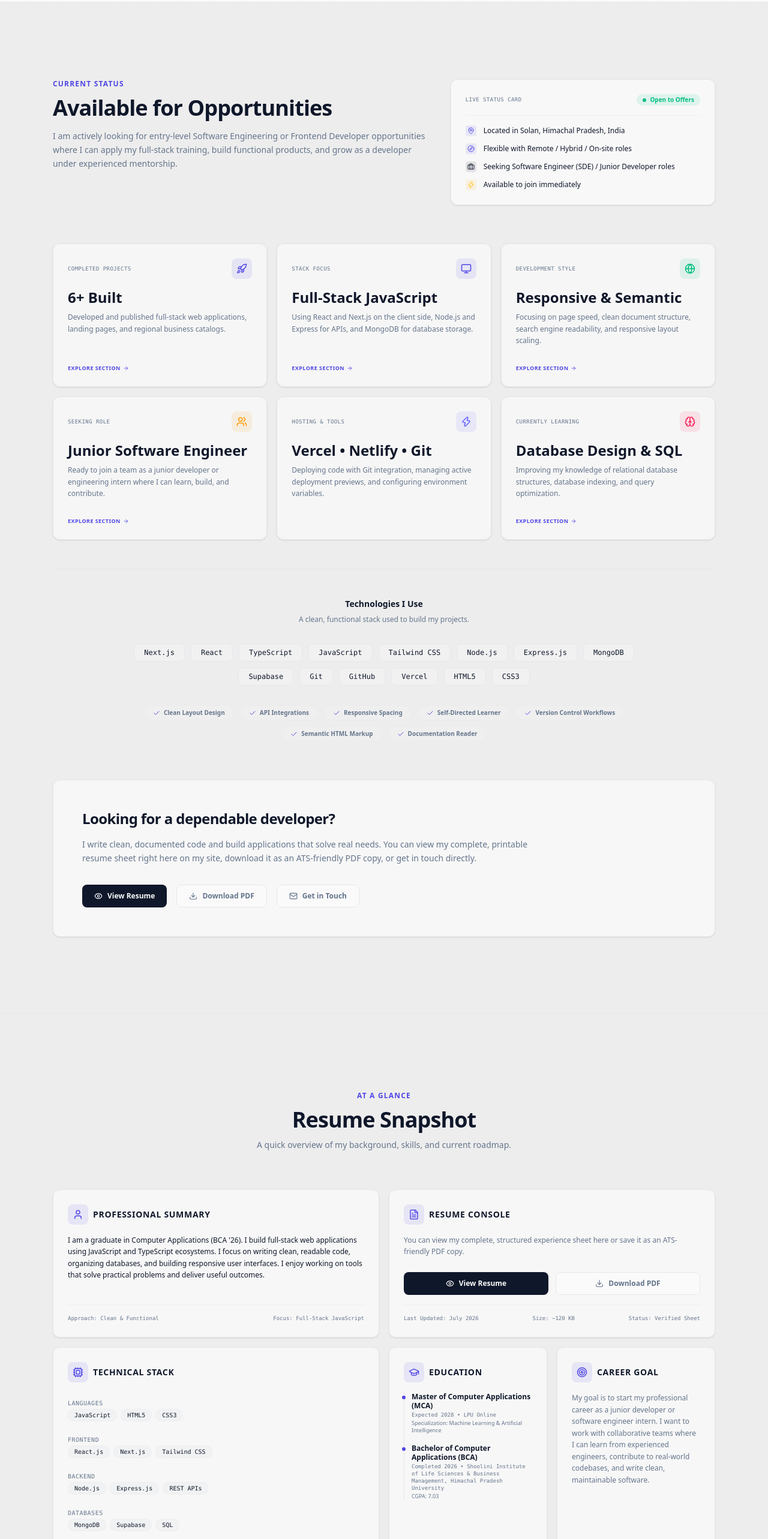
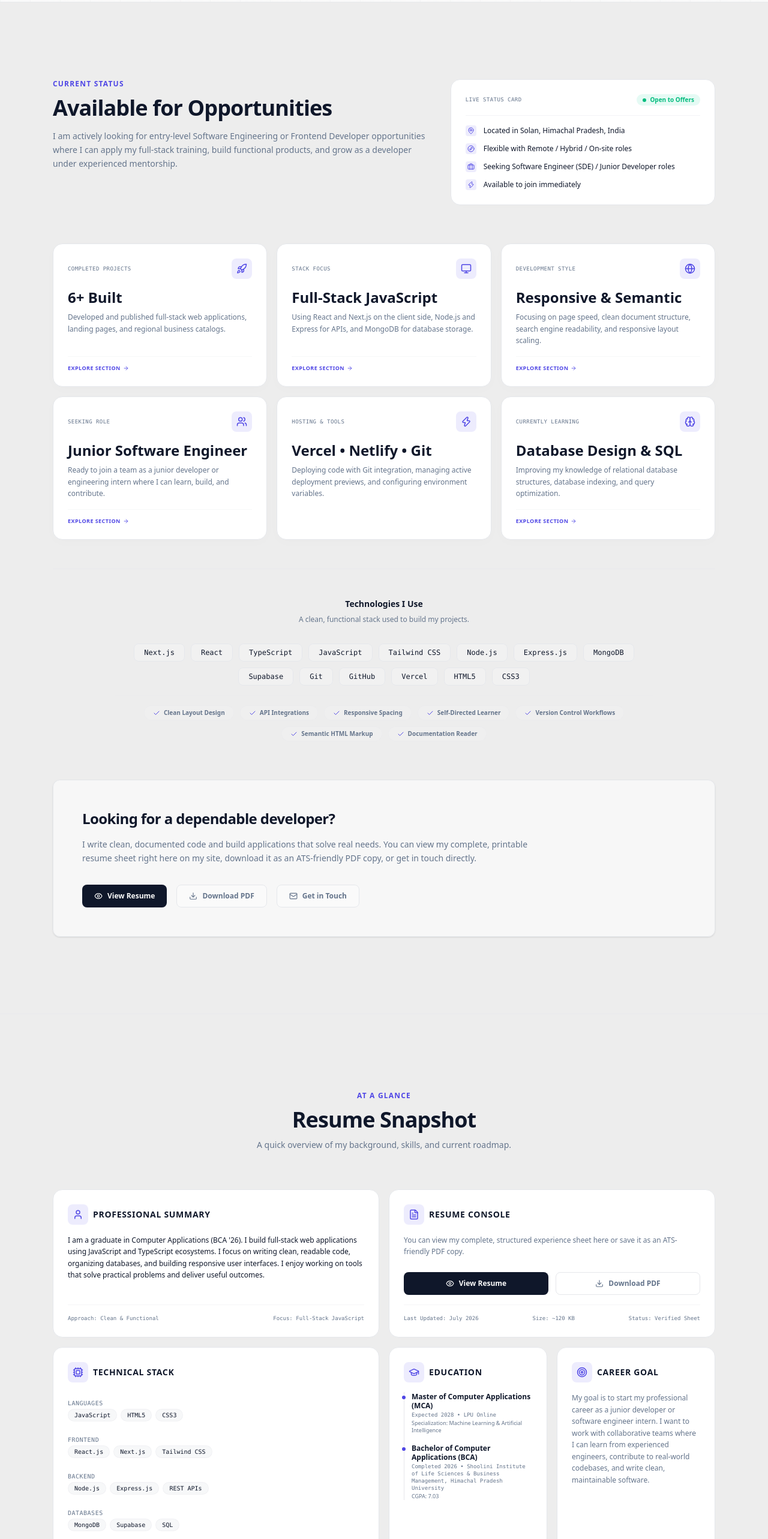
Before and after one commit to diwanshu200419-commits/portfolio, a Next.js app: page / in a window 1280 px wide. Shown: the part 1160-3726 px from the top of the page at 60% size. Built offline with nearby package versions, Linux system fonts and the light colour scheme.

Commit message:
style: unify bento card corners and color accents across stats, terminal and snapshots

```diff
--- a/src/components/AvailabilityStats.tsx
+++ b/src/components/AvailabilityStats.tsx
@@ -33,7 +33,7 @@ export default function AvailabilityStats() {
       title: "Completed Projects",
       value: "6+ Built",
       description: "Developed and published full-stack web applications, landing pages, and regional business catalogs.",
-      color: "text-accent-blue bg-accent-blue/10",
+      color: "text-accent-purple bg-accent-purple/10",
       action: () => handleScrollTo("projects")
     },
     {
@@ -49,7 +49,7 @@ export default function AvailabilityStats() {
       title: "Development Style",
       value: "Responsive & Semantic",
       description: "Focusing on page speed, clean document structure, search engine readability, and responsive layout scaling.",
-      color: "text-emerald-500 bg-emerald-500/10",
+      color: "text-accent-purple bg-accent-purple/10",
       action: () => handleScrollTo("projects")
     },
     {
@@ -57,7 +57,7 @@ export default function AvailabilityStats() {
       title: "Seeking Role",
       value: "Junior Software Engineer",
       description: "Ready to join a team as a junior developer or engineering intern where I can learn, build, and contribute.",
-      color: "text-amber-500 bg-amber-500/10",
+      color: "text-accent-purple bg-accent-purple/10",
       action: () => handleScrollTo("contact")
     },
     {
@@ -65,7 +65,7 @@ export default function AvailabilityStats() {
       title: "Hosting & Tools",
       value: "Vercel • Netlify • Git",
       description: "Deploying code with Git integration, managing active deployment previews, and configuring environment variables.",
-      color: "text-indigo-500 bg-indigo-500/10",
+      color: "text-accent-purple bg-accent-purple/10",
       action: null
     },
     {
@@ -73,7 +73,7 @@ export default function AvailabilityStats() {
       title: "Currently Learning",
       value: "Database Design & SQL",
       description: "Improving my knowledge of relational database structures, database indexing, and query optimization.",
-      color: "text-rose-500 bg-rose-500/10",
+      color: "text-accent-purple bg-accent-purple/10",
       action: () => handleScrollTo("timeline")
     }
   ];
@@ -132,7 +132,7 @@ export default function AvailabilityStats() {
 
           {/* Right Column - Status Card */}
           <div className="lg:col-span-5 w-full">
-            <div className="relative rounded-xl border border-border-dark bg-card-bg/60 p-6 shadow-sm card-border-glow">
+            <div className="relative rounded-2xl border border-border-dark bg-card-bg p-6 shadow-[0_4px_20px_rgba(0,0,0,0.015)] transition-all duration-300 hover:shadow-[0_12px_36px_rgba(0,0,0,0.04)] hover:border-accent-purple/35">
               {/* Pulsing Availability Badge */}
               <div className="flex items-center justify-between border-b border-border-dark/45 pb-4 mb-4">
                 <span className="font-mono text-[9px] text-text-muted uppercase tracking-wider">
@@ -156,19 +156,19 @@ export default function AvailabilityStats() {
                   <span>Located in Solan, Himachal Pradesh, India</span>
                 </li>
                 <li className="flex items-center gap-3">
-                  <span className="h-4.5 w-4.5 rounded bg-accent-blue/10 flex items-center justify-center text-accent-blue shrink-0">
+                  <span className="h-4.5 w-4.5 rounded bg-accent-purple/10 flex items-center justify-center text-accent-purple shrink-0">
                     <Compass className="h-3 w-3" />
                   </span>
                   <span>Flexible with Remote / Hybrid / On-site roles</span>
                 </li>
                 <li className="flex items-center gap-3">
-                  <span className="h-4.5 w-4.5 rounded bg-highlight-cyan/10 flex items-center justify-center text-highlight-cyan shrink-0">
+                  <span className="h-4.5 w-4.5 rounded bg-accent-purple/10 flex items-center justify-center text-accent-purple shrink-0">
                     <Briefcase className="h-3 w-3" />
                   </span>
                   <span>Seeking Software Engineer (SDE) / Junior Developer roles</span>
                 </li>
                 <li className="flex items-center gap-3">
-                  <span className="h-4.5 w-4.5 rounded bg-amber-400/10 flex items-center justify-center text-amber-400 shrink-0">
+                  <span className="h-4.5 w-4.5 rounded bg-accent-purple/10 flex items-center justify-center text-accent-purple shrink-0">
                     <Zap className="h-3 w-3" />
                   </span>
                   <span>Available to join immediately</span>
@@ -194,7 +194,7 @@ export default function AvailabilityStats() {
                 key={idx}
                 variants={itemVariants}
                 onClick={() => hasAction && stat.action()}
-                className={`relative rounded-xl border border-border-dark bg-card-bg/50 p-6 shadow-sm card-border-glow flex flex-col justify-between ${
+                className={`relative rounded-2xl border border-border-dark bg-card-bg p-6 shadow-[0_4px_20px_rgba(0,0,0,0.015)] transition-all duration-300 hover:shadow-[0_12px_36px_rgba(0,0,0,0.04)] hover:border-accent-purple/35 flex flex-col justify-between ${
                   hasAction ? "cursor-pointer" : ""
                 }`}
               >
--- a/src/components/ResumeSnapshot.tsx
+++ b/src/components/ResumeSnapshot.tsx
@@ -64,7 +64,7 @@ export default function ResumeSnapshot() {
           {/* CARD 1: Professional Summary (2 cols wide) */}
           <motion.div
             variants={cardVariants}
-            className="md:col-span-2 lg:col-span-2 relative rounded-xl border border-border-dark bg-card-bg/50 p-6 shadow-sm card-border-glow flex flex-col justify-between"
+            className="md:col-span-2 lg:col-span-2 relative rounded-2xl border border-border-dark bg-card-bg p-6 shadow-[0_4px_20px_rgba(0,0,0,0.015)] transition-all duration-300 hover:shadow-[0_12px_36px_rgba(0,0,0,0.04)] hover:border-accent-purple/35 flex flex-col justify-between"
           >
             <div>
               <div className="flex items-center gap-2 mb-4">
@@ -88,7 +88,7 @@ export default function ResumeSnapshot() {
           {/* CARD 8: Resume Actions (2 cols wide) */}
           <motion.div
             variants={cardVariants}
-            className="md:col-span-2 lg:col-span-2 relative rounded-xl border border-border-dark bg-card-bg/50 p-6 shadow-sm card-border-glow flex flex-col justify-between"
+            className="md:col-span-2 lg:col-span-2 relative rounded-2xl border border-border-dark bg-card-bg p-6 shadow-[0_4px_20px_rgba(0,0,0,0.015)] transition-all duration-300 hover:shadow-[0_12px_36px_rgba(0,0,0,0.04)] hover:border-accent-purple/35 flex flex-col justify-between"
           >
             <div>
               <div className="flex items-center gap-2 mb-4">
@@ -132,10 +132,10 @@ export default function ResumeSnapshot() {
           {/* CARD 2: Technical Skills (2 cols wide) */}
           <motion.div
             variants={cardVariants}
-            className="md:col-span-2 lg:col-span-2 relative rounded-xl border border-border-dark bg-card-bg/50 p-6 shadow-sm card-border-glow"
+            className="md:col-span-2 lg:col-span-2 relative rounded-2xl border border-border-dark bg-card-bg p-6 shadow-[0_4px_20px_rgba(0,0,0,0.015)] transition-all duration-300 hover:shadow-[0_12px_36px_rgba(0,0,0,0.04)] hover:border-accent-purple/35"
           >
             <div className="flex items-center gap-2 mb-5">
-              <div className="rounded-lg bg-accent-blue/10 p-2 text-accent-blue">
+              <div className="rounded-lg bg-accent-purple/10 p-2 text-accent-purple">
                 <Cpu className="h-4.5 w-4.5" />
               </div>
               <h4 className="font-display text-sm font-bold text-white uppercase tracking-wider">
@@ -167,11 +167,11 @@ export default function ResumeSnapshot() {
           {/* CARD 3: Education (1 col) */}
           <motion.div
             variants={cardVariants}
-            className="relative rounded-xl border border-border-dark bg-card-bg/50 p-6 shadow-sm card-border-glow flex flex-col justify-between"
+            className="relative rounded-2xl border border-border-dark bg-card-bg p-6 shadow-[0_4px_20px_rgba(0,0,0,0.015)] transition-all duration-300 hover:shadow-[0_12px_36px_rgba(0,0,0,0.04)] hover:border-accent-purple/35 flex flex-col justify-between"
           >
             <div>
               <div className="flex items-center gap-2 mb-4">
-                <div className="rounded-lg bg-accent-blue/10 p-2 text-accent-blue">
+                <div className="rounded-lg bg-accent-purple/10 p-2 text-accent-purple">
                   <GraduationCap className="h-4.5 w-4.5" />
                 </div>
                 <h4 className="font-display text-sm font-bold text-white uppercase tracking-wider">
@@ -198,11 +198,11 @@ export default function ResumeSnapshot() {
           {/* CARD 5: Career Objective (1 col) */}
           <motion.div
             variants={cardVariants}
-            className="relative rounded-xl border border-border-dark bg-card-bg/50 p-6 shadow-sm card-border-glow flex flex-col justify-between"
+            className="relative rounded-2xl border border-border-dark bg-card-bg p-6 shadow-[0_4px_20px_rgba(0,0,0,0.015)] transition-all duration-300 hover:shadow-[0_12px_36px_rgba(0,0,0,0.04)] hover:border-accent-purple/35 flex flex-col justify-between"
           >
             <div>
               <div className="flex items-center gap-2 mb-4">
-                <div className="rounded-lg bg-accent-blue/10 p-2 text-accent-blue">
+                <div className="rounded-lg bg-accent-purple/10 p-2 text-accent-purple">
                   <Target className="h-4.5 w-4.5" />
                 </div>
                 <h4 className="font-display text-sm font-bold text-white uppercase tracking-wider">
@@ -221,7 +221,7 @@ export default function ResumeSnapshot() {
           {/* CARD 4: Featured Projects (2 cols wide) */}
           <motion.div
             variants={cardVariants}
-            className="md:col-span-2 lg:col-span-2 relative rounded-xl border border-border-dark bg-card-bg/50 p-6 shadow-sm card-border-glow flex flex-col justify-between"
+            className="md:col-span-2 lg:col-span-2 relative rounded-2xl border border-border-dark bg-card-bg p-6 shadow-[0_4px_20px_rgba(0,0,0,0.015)] transition-all duration-300 hover:shadow-[0_12px_36px_rgba(0,0,0,0.04)] hover:border-accent-purple/35 flex flex-col justify-between"
           >
             <div>
               <div className="flex items-center gap-2 mb-4">
@@ -300,7 +300,7 @@ export default function ResumeSnapshot() {
           {/* CARD 6: Currently Learning (1 col) */}
           <motion.div
             variants={cardVariants}
-            className="relative rounded-xl border border-border-dark bg-card-bg/50 p-6 shadow-sm card-border-glow flex flex-col justify-between"
+            className="relative rounded-2xl border border-border-dark bg-card-bg p-6 shadow-[0_4px_20px_rgba(0,0,0,0.015)] transition-all duration-300 hover:shadow-[0_12px_36px_rgba(0,0,0,0.04)] hover:border-accent-purple/35 flex flex-col justify-between"
           >
             <div>
               <div className="flex items-center gap-2 mb-4">
@@ -339,7 +339,7 @@ export default function ResumeSnapshot() {
           {/* CARD 7: Strengths (1 col) */}
           <motion.div
             variants={cardVariants}
-            className="relative rounded-xl border border-border-dark bg-card-bg/50 p-6 shadow-sm card-border-glow flex flex-col justify-between"
+            className="relative rounded-2xl border border-border-dark bg-card-bg p-6 shadow-[0_4px_20px_rgba(0,0,0,0.015)] transition-all duration-300 hover:shadow-[0_12px_36px_rgba(0,0,0,0.04)] hover:border-accent-purple/35 flex flex-col justify-between"
           >
             <div>
               <div className="flex items-center gap-2 mb-4">
@@ -417,7 +417,7 @@ export default function ResumeSnapshot() {
 
               {/* Modal Content - Scrollable Resume Sheet */}
               <div className="flex-1 overflow-y-auto p-6 md:p-10 text-white select-text">
-                <div className="max-w-3xl mx-auto p-6 border border-border-dark bg-card-bg/50 rounded-xl">
+                <div className="max-w-3xl mx-auto p-6 border border-border-dark bg-card-bg rounded-2xl shadow-sm">
                   {/* Top info */}
                   <div className="border-b border-border-dark/80 pb-6">
                     <div className="flex flex-col sm:flex-row justify-between items-start gap-4">
@@ -437,13 +437,13 @@ export default function ResumeSnapshot() {
 
                   {/* Summary */}
                   <div className="py-6 border-b border-border-dark/80">
-                    <h5 className="font-display text-xs font-bold uppercase tracking-wider text-accent-blue mb-3">Professional Summary</h5>
+                    <h5 className="font-display text-xs font-bold uppercase tracking-wider text-accent-purple mb-3">Professional Summary</h5>
                     <p className="text-xs leading-relaxed text-text-muted font-sans">{resumeData.summary}</p>
                   </div>
 
                   {/* Skills Grid */}
                   <div className="py-6 border-b border-border-dark/80">
-                    <h5 className="font-display text-xs font-bold uppercase tracking-wider text-accent-blue mb-4">Technical Stack</h5>
+                    <h5 className="font-display text-xs font-bold uppercase tracking-wider text-accent-purple mb-4">Technical Stack</h5>
                     <div className="grid grid-cols-1 sm:grid-cols-2 gap-4">
                       {resumeData.skills.map((s, idx) => (
                         <div key={idx} className="space-y-1">
@@ -460,7 +460,7 @@ export default function ResumeSnapshot() {
 
                   {/* Experience */}
                   <div className="py-6 border-b border-border-dark/80">
-                    <h5 className="font-display text-xs font-bold uppercase tracking-wider text-accent-blue mb-4">Experience</h5>
+                    <h5 className="font-display text-xs font-bold uppercase tracking-wider text-accent-purple mb-4">Experience</h5>
                     <div className="space-y-4">
                       {resumeData.experience.map((exp, idx) => (
                         <div key={idx} className="border-l border-border-dark/60 pl-4 py-0.5">
@@ -477,7 +477,7 @@ export default function ResumeSnapshot() {
 
                   {/* Projects */}
                   <div className="py-6 border-b border-border-dark/80">
-                    <h5 className="font-display text-xs font-bold uppercase tracking-wider text-accent-blue mb-4">Featured Projects</h5>
+                    <h5 className="font-display text-xs font-bold uppercase tracking-wider text-accent-purple mb-4">Featured Projects</h5>
                     <div className="space-y-6">
                       {resumeData.projects.map((p, idx) => (
                         <div key={idx} className="border-l border-border-dark/60 pl-4 py-0.5">
@@ -503,7 +503,7 @@ export default function ResumeSnapshot() {
 
                   {/* Certifications */}
                   <div className="py-6 border-b border-border-dark/80">
-                    <h5 className="font-display text-xs font-bold uppercase tracking-wider text-accent-blue mb-3">Certifications</h5>
+                    <h5 className="font-display text-xs font-bold uppercase tracking-wider text-accent-purple mb-3">Certifications</h5>
                     <ul className="list-disc pl-5 text-xs text-text-muted space-y-1 font-sans">
                       {resumeData.certifications.map((cert, idx) => (
                         <li key={idx}>{cert}</li>
@@ -513,7 +513,7 @@ export default function ResumeSnapshot() {
 
                   {/* Education */}
                   <div className="py-6">
-                    <h5 className="font-display text-xs font-bold uppercase tracking-wider text-accent-blue mb-3">Education</h5>
+                    <h5 className="font-display text-xs font-bold uppercase tracking-wider text-accent-purple mb-3">Education</h5>
                     {resumeData.education.map((edu, idx) => (
                       <div key={idx} className="space-y-1">
                         <div className="flex justify-between items-baseline text-xs font-bold">
--- a/src/components/Terminal.tsx
+++ b/src/components/Terminal.tsx
@@ -124,7 +124,7 @@ export default function Terminal() {
         {/* Terminal Window Frame */}
         <div
           onClick={focusInput}
-          className="relative rounded-xl border border-border-dark bg-[#070b13]/90 shadow-2xl backdrop-blur-md overflow-hidden cursor-text"
+          className="relative rounded-2xl border border-border-dark bg-[#070b13]/90 shadow-2xl backdrop-blur-md overflow-hidden cursor-text transition-all duration-300 hover:border-accent-purple/35"
         >
           {/* Header Bar */}
           <div className="flex items-center justify-between border-b border-border-dark bg-black/40 px-4 py-2.5 select-none">
@@ -184,7 +184,7 @@ export default function Terminal() {
                 <span className="text-[#fafafa] select-none whitespace-pre break-all pointer-events-none">
                   {inputVal}
                 </span>
-                <span className="h-3.5 w-1.5 bg-accent-blue animate-pulse ml-0.5 pointer-events-none" />
+                <span className="h-3.5 w-1.5 bg-accent-purple animate-pulse ml-0.5 pointer-events-none" />
               </span>
             </form>
           </div>
```
